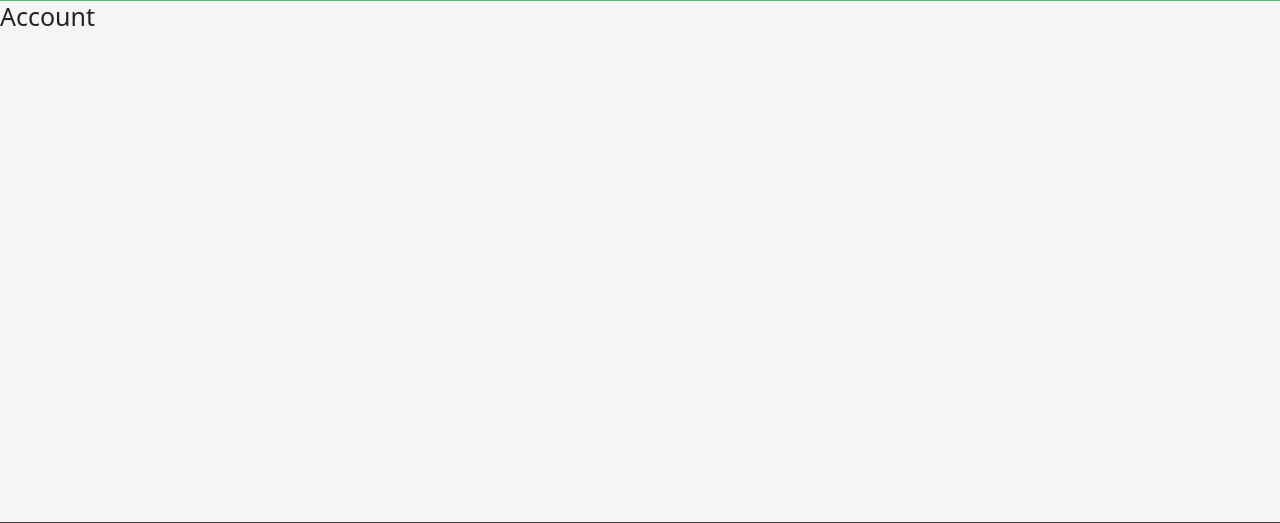
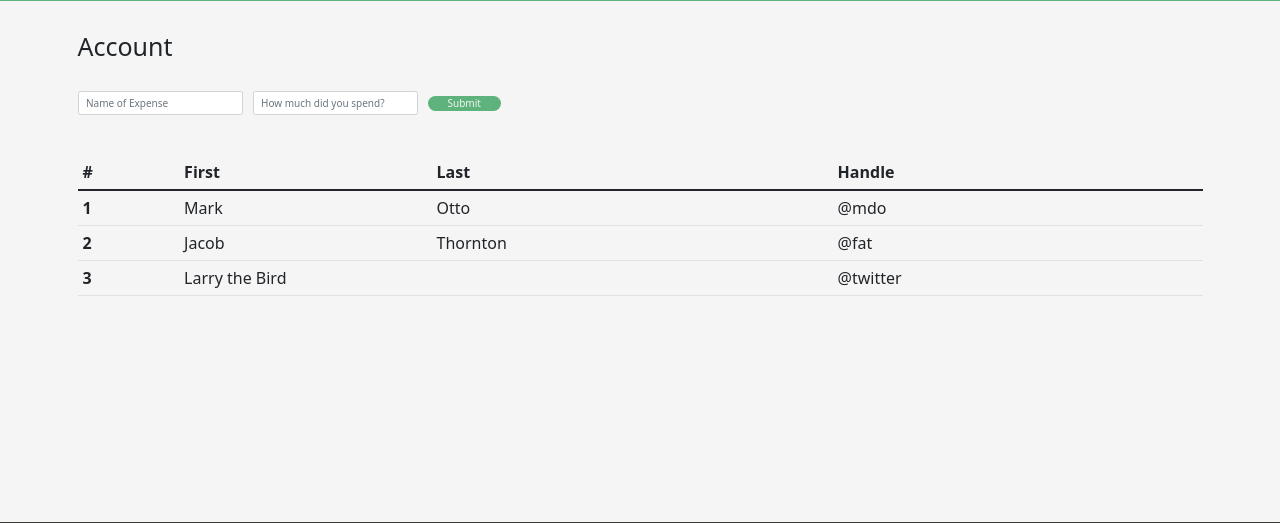
Before and after one commit to gustxdel/CS50-Final-Proyect, a Flask app: template final/templates/account.html in a window 1280 px wide. Shown: the part 128-651 px from the top of the page. Run offline with Flask 2, Linux system fonts and the light colour scheme; the template is opened without the code that fills it, so the values that code supplies are empty, except form fields; form fields are guessed from the names that the template uses.

Commit message:
added table and edited html

```diff
--- a/final/static/styles.css
+++ b/final/static/styles.css
@@ -335,3 +335,15 @@
     border-bottom: 1px solid rgba(68, 76, 247, 0.4);
 
   }
+
+  /* Account page */
+
+  .container h1 {
+    margin-top: 3rem;
+    margin-bottom: 3rem;
+  }
+  .container_flex {
+    margin-bottom: 3rem;
+    display: flex;
+    gap: 1rem;
+  }
--- a/final/templates/account.html
+++ b/final/templates/account.html
@@ -3,6 +3,66 @@
 
 {% block content %}
 
-<h1>Account</h1>
+
+
+<div class="container">
+    <h1>Account</h1>
+    <form action="/account" method="post">
+        <div class="container_flex">
+            <div class="mb-3">
+                {%if form.name.errors%}
+                {{form.name(class="form-control mx-auto w-auto is-invalid", placeholder="Name of Expense")}}
+                    {% for error in form.name.errors %}
+                        <span>{{error}}</span>
+                    {% endfor %}
+                    {% else %}
+                    {{form.name(class="form-control mx-auto w-auto", placeholder="Name of Expense")}}
+                {% endif %}
+            </div>
+            <div class="mb-3">
+                {%if form.expense.errors%}
+                {{form.expense(class="form-control mx-auto w-auto is-invalid", placeholder="How much did you spend?")}}
+                    {% for error in form.name.errors %}
+                        <span>{{error}}</span>
+                    {% endfor %}
+                    {% else %}
+                    {{form.expense(class="form-control mx-auto w-auto", placeholder="How much did you spend?")}}
+                {% endif %}
+            </div>
+            <div class="mb-3">
+                {{form.submit(class="btn btn-primary")}}
+            </div>
+        </div>
+    </form>
+    <table class="table">
+        <thead>
+          <tr>
+            <th scope="col">#</th>
+            <th scope="col">First</th>
+            <th scope="col">Last</th>
+            <th scope="col">Handle</th>
+          </tr>
+        </thead>
+        <tbody>
+          <tr>
+            <th scope="row">1</th>
+            <td>Mark</td>
+            <td>Otto</td>
+            <td>@mdo</td>
+          </tr>
+          <tr>
+            <th scope="row">2</th>
+            <td>Jacob</td>
+            <td>Thornton</td>
+            <td>@fat</td>
+          </tr>
+          <tr>
+            <th scope="row">3</th>
+            <td colspan="2">Larry the Bird</td>
+            <td>@twitter</td>
+          </tr>
+        </tbody>
+      </table>
+</div>
 
 {% endblock %}
```
